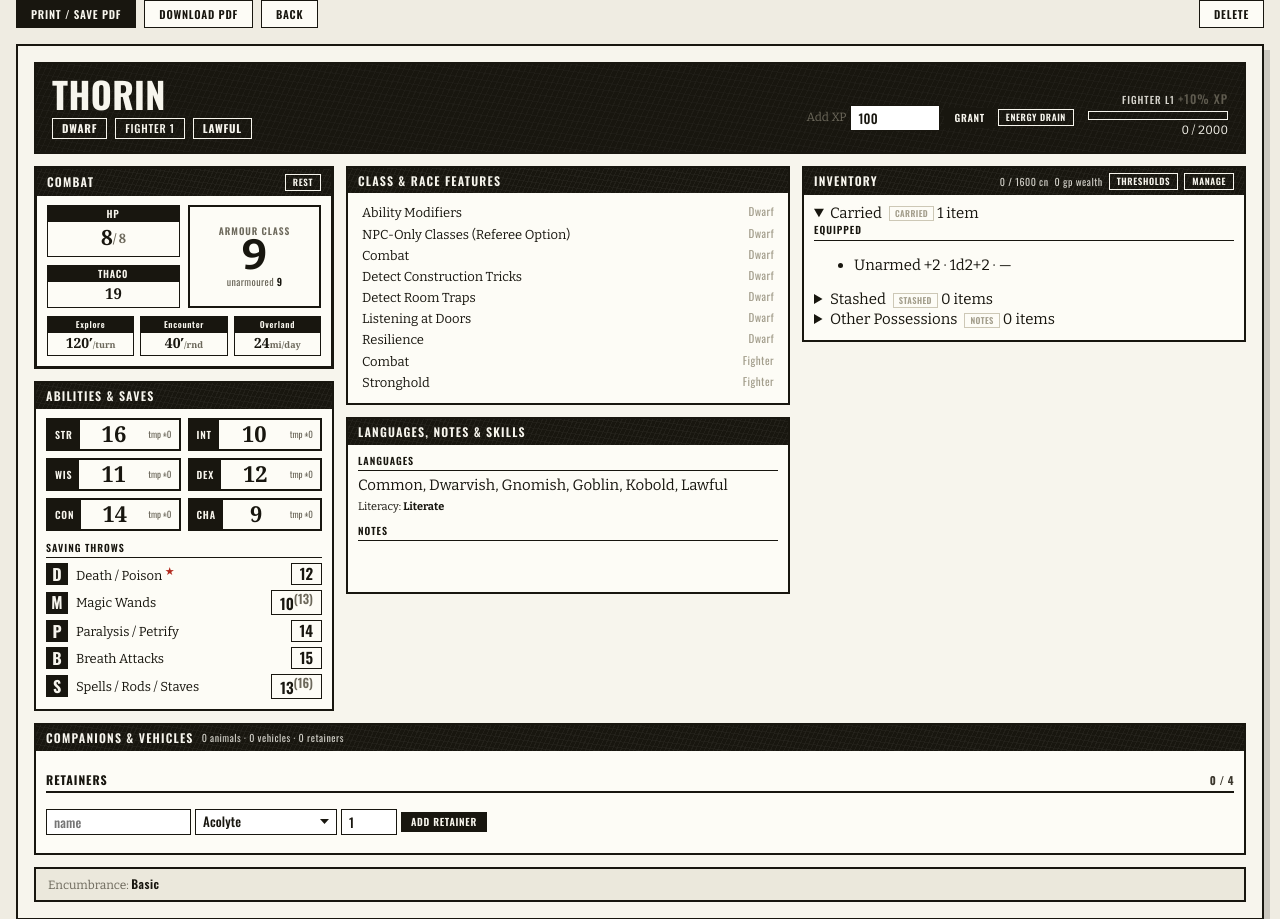
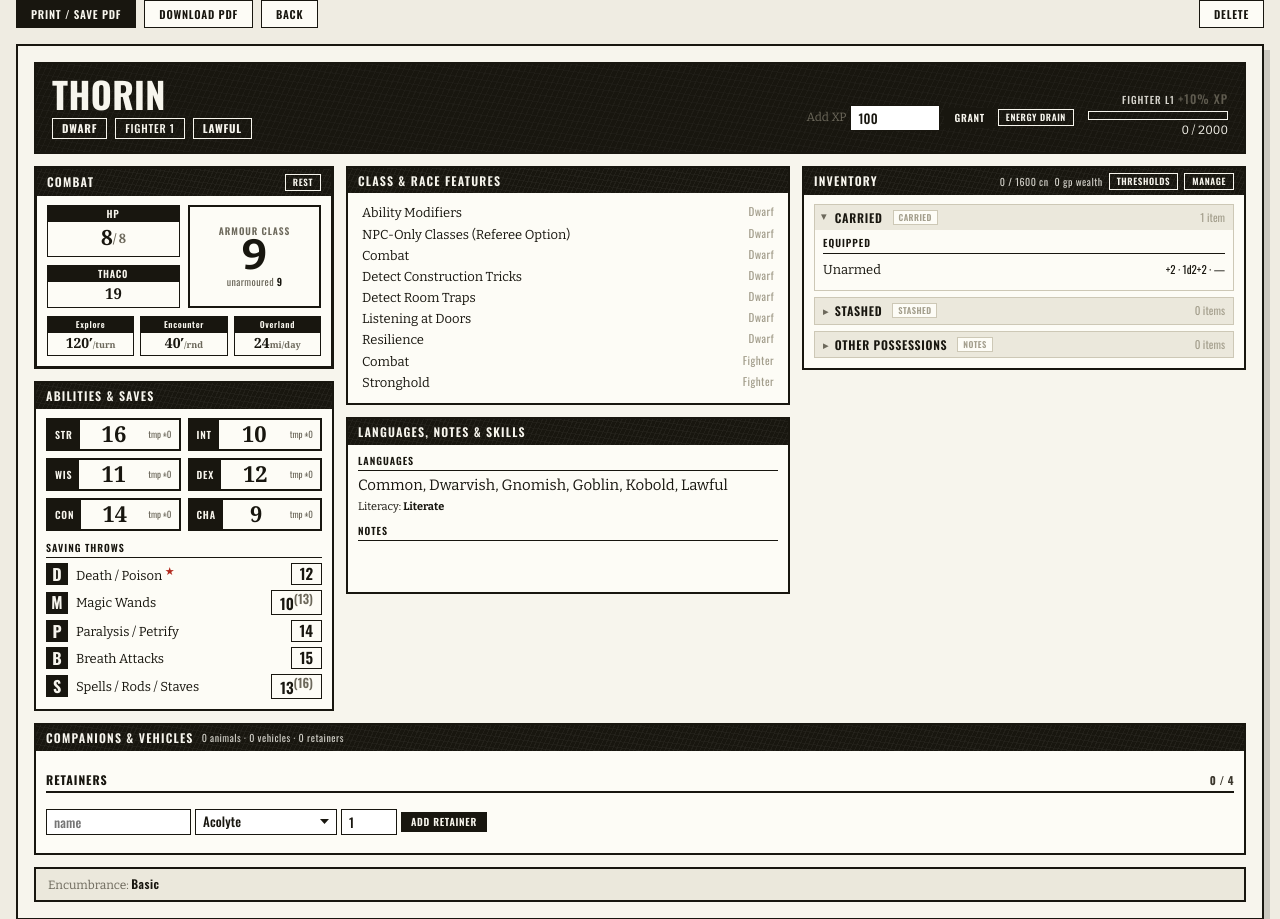
Before and after one commit to PaulWRoberts/aose_character_builder, a FastAPI app: page /character/thorin in a window 1280 px wide. Shown: the part 32-951 px from the top of the page. Run offline with FastAPI, Linux system fonts and the light colour scheme.

Commit message:
style(inventory): accordion panes, nested containers, full-width spells, print

```diff
--- a/aose/web/static/sheet.css
+++ b/aose/web/static/sheet.css
@@ -97,7 +97,7 @@ body{ margin:0; font-family:var(--body); font-size:15px; line-height:1.32; color
 .layout{ display:grid; grid-template-columns:300px 1fr 1fr; gap:var(--gap); margin-top:var(--gap); align-items:start; }
 .layout > .col{ display:flex; flex-direction:column; gap:var(--gap); }
 .full{ margin-top:var(--gap); }
-@media (max-width:1080px){ .layout{ grid-template-columns:1fr 1fr; } .col-spells{ grid-column:1 / -1; } }
+@media (max-width:1080px){ .layout{ grid-template-columns:1fr 1fr; } .col-inventory{ grid-column:1 / -1; } }
 
 /* ── label-tab field ───────────────────────────────────────── */
 .field{ display:flex; align-items:stretch; }
@@ -207,16 +207,63 @@ table.t tbody tr + tr td{ border-top:1px solid var(--hair); }
 .feat-list li.info{ cursor:pointer; } .feat-list li.info:hover{ background:#fff6da; }
 .feat-list .src{ color:var(--faint); font-size:11px; font-family:var(--display); letter-spacing:.04em; white-space:nowrap; }
 
-.inv-cols{ display:grid; grid-template-columns:1.5fr 1.4fr 1fr; gap:16px; }
-.inv-cols h4{ font-family:var(--display); font-weight:600; font-size:10px; letter-spacing:.1em; text-transform:uppercase; color:var(--ink); margin:0 0 5px; border-bottom:1.5px solid var(--ink); padding-bottom:3px; }
-.inv-cols ul{ list-style:none; margin:0; padding:0; }
-.inv-cols li{ font-size:13px; padding:2px 0; display:flex; justify-content:space-between; gap:6px; }
-.inv-cols li.info{ cursor:pointer; } .inv-cols li.info:hover{ background:#fff6da; }
-.inv-cols .q{ color:var(--faint); font-variant-numeric:lining-nums tabular-nums; white-space:nowrap; }
-.inv-cols .st{ font-family:var(--display); font-size:11px; color:var(--ink); font-variant-numeric:lining-nums tabular-nums; white-space:nowrap; }
-.inv-cols .bag{ font-weight:600; } .inv-cols .bag::before{ content:"▸ "; }
-.inv-cols .sub{ color:var(--gray); padding-left:10px; font-size:12px; }
-.eqhead{ display:flex; justify-content:space-between; font-family:var(--display); font-size:8.5px; letter-spacing:.06em; text-transform:uppercase; color:var(--faint); padding:1px 0; }
+/* ── Inventory accordion ─────────────────────────────────────────────────── */
+.inv-accordion { display:flex; flex-direction:column; gap:6px; }
+
+.inv-pane { border:1px solid var(--hair); background:var(--box); }
+.inv-pane > summary.inv-pane-head {
+  list-style:none; cursor:pointer; display:flex; align-items:center; gap:6px;
+  padding:5px 8px; background:var(--box-sunk);
+  font-family:var(--display); text-transform:uppercase; letter-spacing:.06em;
+  font-weight:600; font-size:12px; color:var(--ink);
+}
+.inv-pane > summary.inv-pane-head::-webkit-details-marker { display:none; }
+.inv-pane > summary.inv-pane-head::before {
+  content:"▸"; color:var(--gray); font-size:10px; transition:transform .12s;
+}
+.inv-pane[open] > summary.inv-pane-head::before { transform:rotate(90deg); }
+.inv-pane-name { flex:0 0 auto; }
+.inv-pane-summary {
+  margin-left:auto; font-weight:400; letter-spacing:0; text-transform:none;
+  color:var(--faint); font-size:11px;
+  font-variant-numeric:lining-nums tabular-nums;
+}
+.inv-pane-body { padding:6px 8px 8px; }
+.inv-pane-body .subhead { margin-top:6px; }
+.inv-pane-body .subhead:first-child { margin-top:0; }
+
+.inv-list { list-style:none; margin:0 0 2px; padding:0; }
+.inv-list > li {
+  display:flex; justify-content:space-between; gap:8px; align-items:baseline;
+  padding:2px 0; font-family:var(--body); font-size:13px;
+}
+.inv-list > li.clickable { cursor:pointer; }
+.inv-list > li.clickable:hover { color:var(--stamp); }
+.inv-list .q, .inv-list .st {
+  flex:0 0 auto; color:var(--gray); font-size:11px;
+  font-variant-numeric:lining-nums tabular-nums; white-space:nowrap;
+}
+.inv-list .st { font-family:var(--display); color:var(--ink); }
+.inv-list .indent { color:var(--faint); }
+
+.inv-container { margin:4px 0 4px 6px; border-left:2px solid var(--hair); }
+.inv-container > summary {
+  list-style:none; cursor:pointer; display:flex; align-items:center; gap:6px;
+  padding:2px 6px; font-family:var(--body); font-size:13px;
+}
+.inv-container > summary::-webkit-details-marker { display:none; }
+.inv-container > summary::before { content:"▸"; color:var(--gray); font-size:9px; transition:transform .12s; }
+.inv-container[open] > summary::before { transform:rotate(90deg); }
+.inv-container .inv-list { padding-left:10px; }
+.inv-container-manage { margin-left:auto; color:var(--faint); font-size:11px; }
+.inv-container-manage:hover { color:var(--stamp); }
+
+/* Spells / mental / innate, moved below the grid as a full-width band */
+.spells-fullwidth {
+  display:grid; grid-template-columns:repeat(auto-fit,minmax(280px,1fr));
+  gap:var(--gap); margin-top:var(--gap);
+}
+.spells-fullwidth > .group { margin:0; }
 .add-row{ margin-top:8px; width:100%; text-align:left; font-style:italic; font-family:var(--body); color:var(--faint); background:transparent; border:1.5px dashed var(--hair); padding:5px 8px; cursor:pointer; font-size:13px; }
 .add-row:hover{ border-color:var(--ink); color:var(--ink); }
 
@@ -308,14 +355,11 @@ textarea{
 @media print{
     body{ background:#fff; }
     .topbar,.scrim,.overlay,.btn,.tools,.add-row,.sheet-actions{ display:none !important; }
+    .no-print{ display:none !important; }
     .sheet{ border:none; box-shadow:none; }
     .gbody{ overflow:visible !important; max-height:none !important; }
     .print-only{ display:block; }
 }
-
-/* Click-to-manage inventory rows (per-item modal triggers). */
-.inv-cols li.clickable { cursor: pointer; }
-.inv-cols li.clickable:hover { color: var(--stamp); }
 
 /* Spell rows are already clickable via data-modal; ensure pointer shows. */
 .spell { cursor: pointer; }
```
